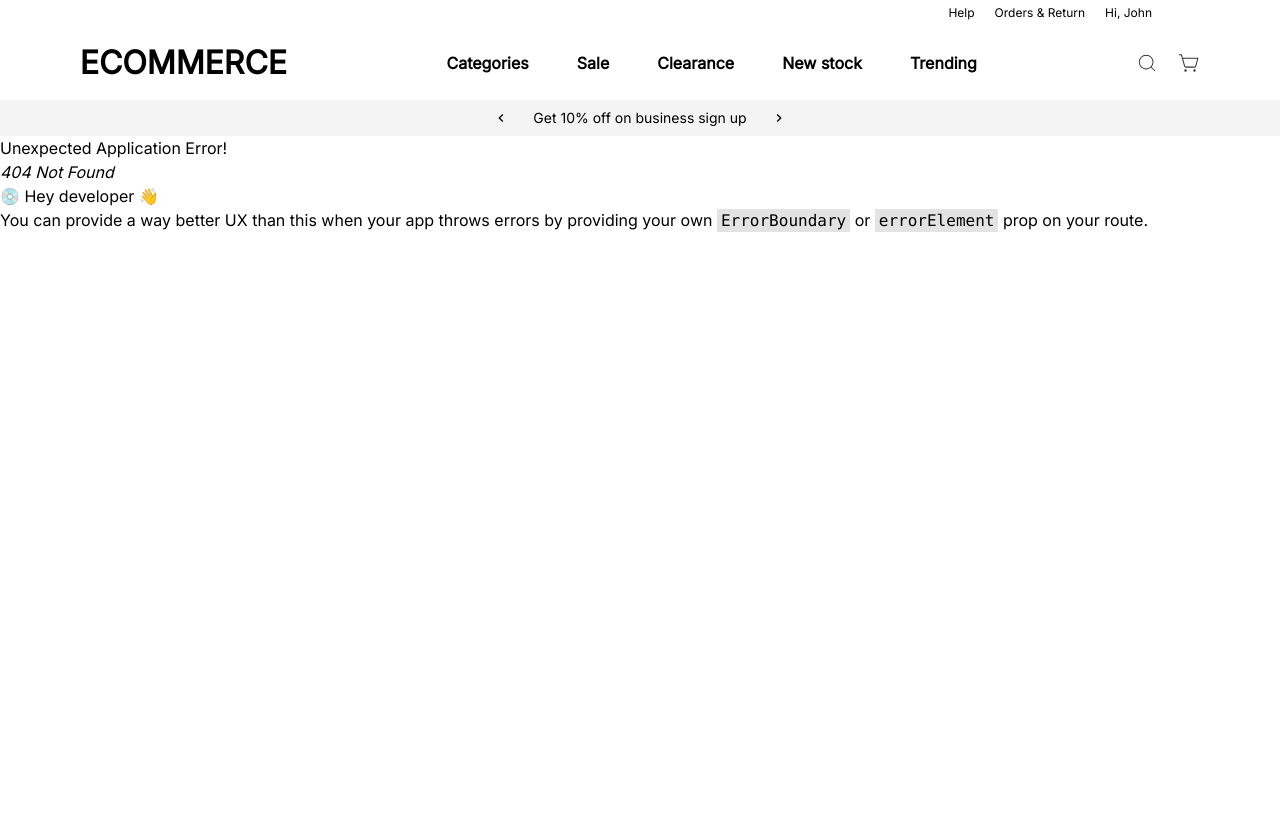
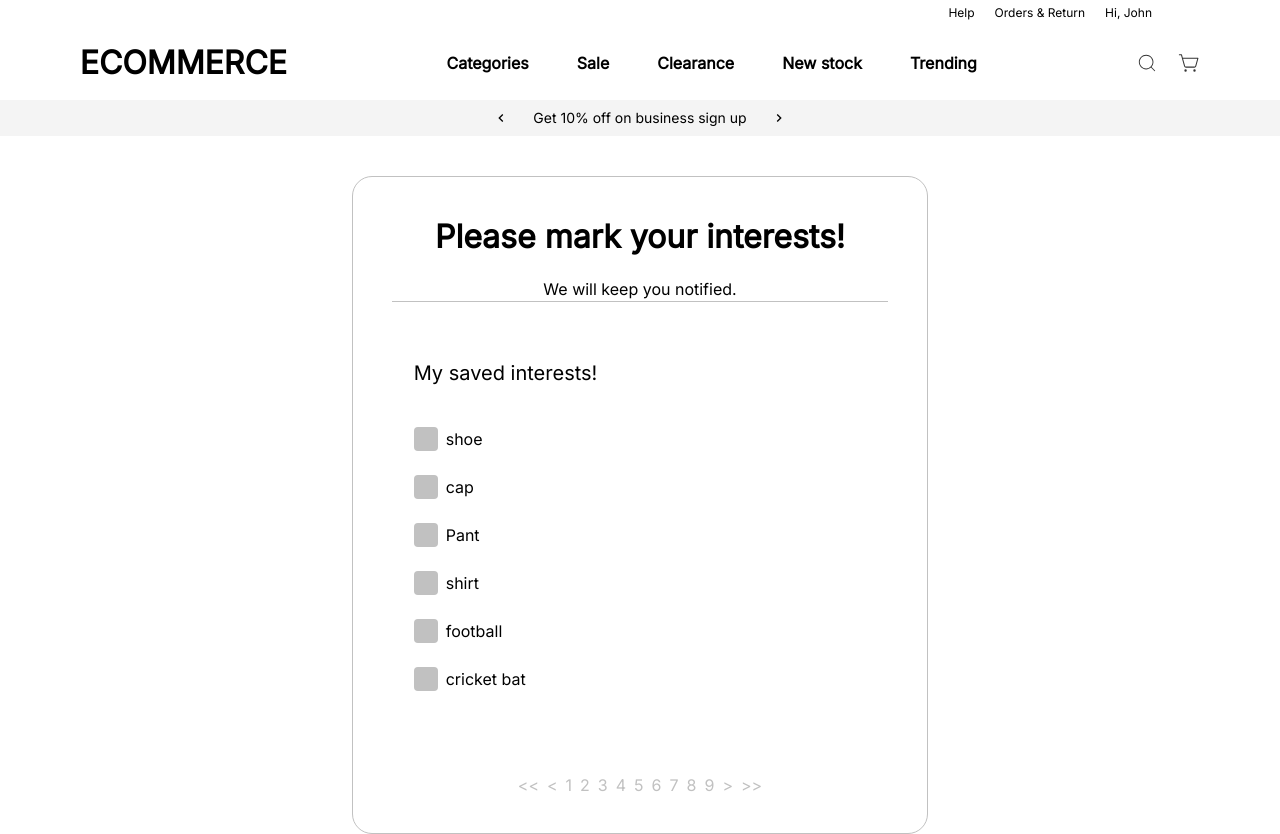
Before and after one commit to aswinss18/ECommerce-, a React (Vite) app: page /home in a window 1280 px wide. Before the commit this address had no page. Before the commit the page ends 800 px from the top, so only its background shows below. Built offline with nearby package versions, Linux system fonts and the light colour scheme.

Commit message:
Home page is created

```diff
--- a/src/App.jsx
+++ b/src/App.jsx
@@ -8,6 +8,7 @@ import Login from "./components/pages/Login";
 const routes = createBrowserRouter([
   { path: "/", element: <SignUp /> },
   { path: "/login", element: <Login /> },
+  { path: "/home", element: <Home /> },
 ]);
 
 function App() {
--- a/src/components/pages/Home.jsx
+++ b/src/components/pages/Home.jsx
@@ -1,5 +1,39 @@
 import React from "react";
+import ListItem from "../ui/ListItem";
+const data = ["shoe", "cap", "Pant", "shirt", "football", "cricket bat"];
+
+const pages = [1, 2, 3, 4, 5, 6, 7, 8, 9];
 
 export default function Home() {
-  return <div>Home</div>;
+  return (
+    <div className="flex justify-center  mt-10">
+      <div className="h-[658px] w-[576px] border-[1px] border-customBorderGray rounded-[20px] flex flex-col items-center justify-around">
+        <div className="w-[496px] border-b-[1px] border-customBorderGray flex  flex-col justify-center items-center space-y-4">
+          <h1 className="text-[32px] font-semibold">
+            Please mark your interests!
+          </h1>
+          <p className="text-base font-normal">We will keep you notified.</p>
+        </div>
+        <div className="h-[50%] w-[90%]  px-8 flex flex-col justify-center space-y-4">
+          <h2 className="text-xl font-medium">My saved interests!</h2>
+          <div className="flex flex-col space-y-6 py-6">
+            {data.map((item, i) => (
+              <ListItem item={item} key={i} />
+            ))}
+          </div>
+        </div>
+        <div className="flex space-x-2 text-customBorderGray">
+          <span>{"<<"}</span>
+          <span>{"<"}</span>
+
+          {pages.map((item, i) => (
+            <span key={i}>{item}</span>
+          ))}
+
+          <span>{">"}</span>
+          <span>{">>"}</span>
+        </div>
+      </div>
+    </div>
+  );
 }
--- /dev/null
+++ b/src/components/ui/ListItem.jsx
@@ -0,0 +1,32 @@
+import React, { useState } from "react";
+
+export default function ListItem({ item }) {
+  const [isChecked, setIsChecked] = useState(false);
+
+  const handleCheckboxChange = () => {
+    setIsChecked(!isChecked);
+  };
+
+  return (
+    <div className="flex items-center space-x-2">
+      <label className="flex items-center cursor-pointer">
+        <input
+          type="checkbox"
+          onChange={handleCheckboxChange}
+          checked={isChecked}
+          className="hidden" // Hide the default checkbox
+        />
+        <div
+          className={`w-6 h-6  rounded-[4px] flex items-center justify-center ${
+            isChecked ? "bg-black" : "bg-customBorderGray"
+          }`}
+        >
+          {isChecked && (
+            <span className="text-white text-lg">✔</span> // Show tick mark
+          )}
+        </div>
+      </label>
+      <span className="text-base font-normal">{item}</span>
+    </div>
+  );
+}
```
